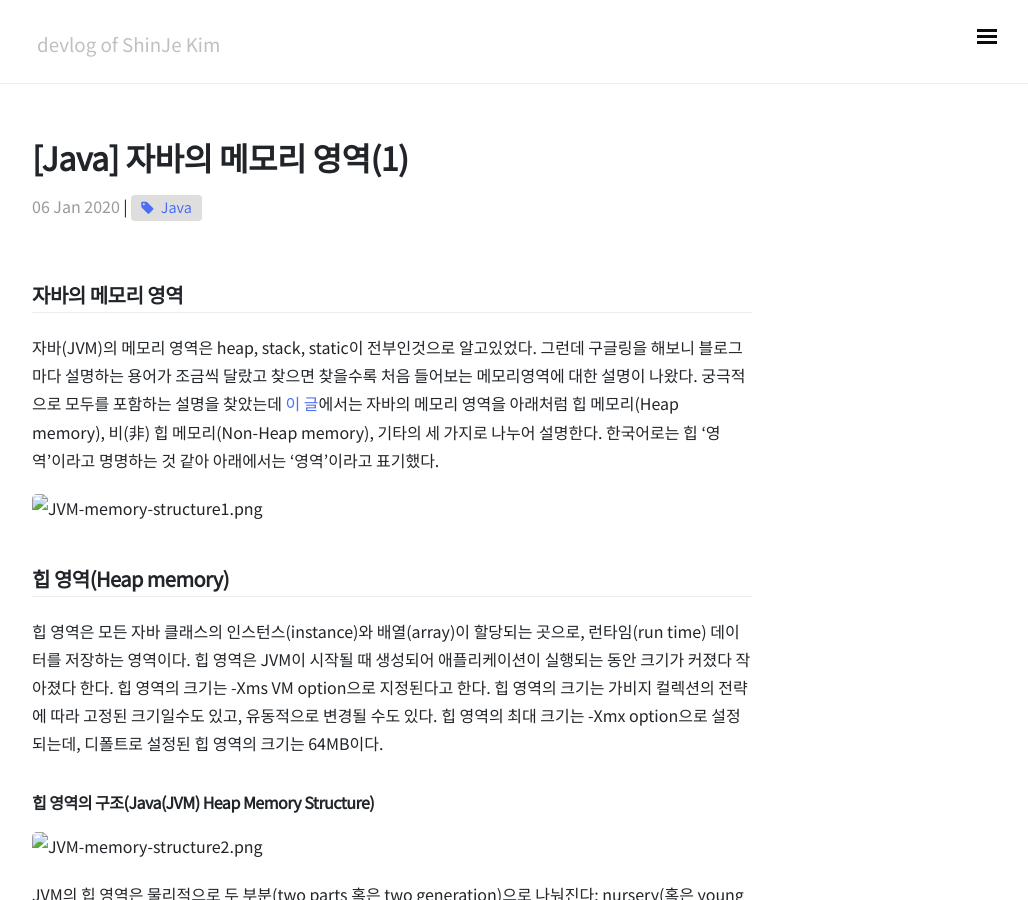
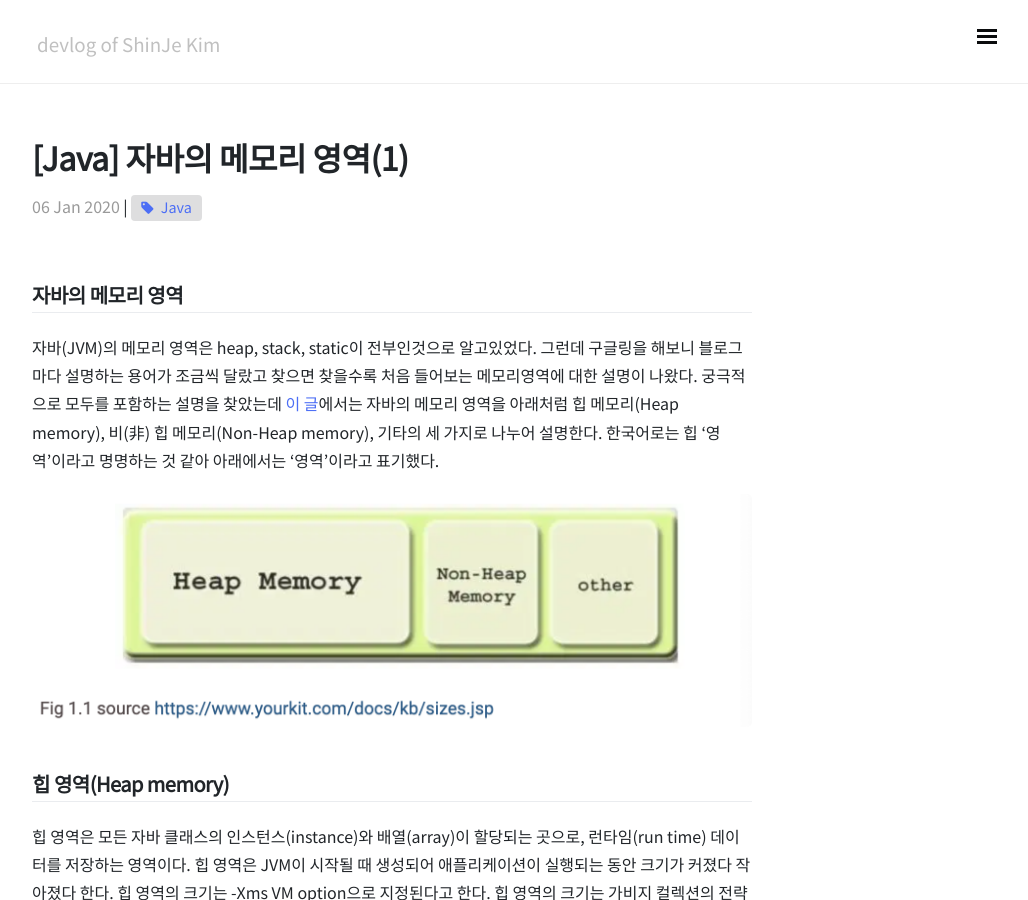
Before and after one commit to ShinJeKim/ShinJeKim.github.io, a Jekyll site: the page built from _posts/Java/2020-01-06-자바의 메모리 영역(1).md, in a window 1280 px wide and 900 px high. Shown: the whole window, without its empty margins (248-1276 px from the left). Built offline with Jekyll 4.4.1, drawn with Linux system fonts in a browser that asks for light colours; nearby versions of some CDN libraries; comment, search, counter and statistics services are not loaded.

Commit message:
이미지 경로 수정

```diff
--- a/_posts/Java/2020-01-06-자바의 메모리 영역(1).md
+++ b/_posts/Java/2020-01-06-자바의 메모리 영역(1).md
@@ -9,13 +9,13 @@ comments: true
 ## 자바의 메모리 영역
 자바(JVM)의 메모리 영역은 heap, stack, static이 전부인것으로 알고있었다. 그런데 구글링을 해보니 블로그마다 설명하는 용어가 조금씩 달랐고 찾으면 찾을수록 처음 들어보는 메모리영역에 대한 설명이 나왔다. 궁극적으로 모두를 포함하는 설명을 찾았는데 [이 글](https://betsol.com/2017/06/java-memory-management-for-java-virtual-machine-jvm/)에서는 자바의 메모리 영역을 아래처럼 힙 메모리(Heap memory), 비(非) 힙 메모리(Non-Heap memory), 기타의 세 가지로 나누어 설명한다. 한국어로는 힙 '영역'이라고 명명하는 것 같아 아래에서는 '영역'이라고 표기했다.
 
-![JVM-memory-structure1.png](/res/JVM-memory-structure1.png)
+![JVM-memory-structure1.png](/resources/images/JVM-memory-structure1.png)
 
 ## 힙 영역(Heap memory)
 힙 영역은 모든 자바 클래스의 인스턴스(instance)와 배열(array)이 할당되는 곳으로, 런타임(run time) 데이터를 저장하는 영역이다. 힙 영역은 JVM이 시작될 때 생성되어 애플리케이션이 실행되는 동안 크기가 커졌다 작아졌다 한다. 힙 영역의 크기는 -Xms VM option으로 지정된다고 한다. 힙 영역의 크기는 가비지 컬렉션의 전략에 따라 고정된 크기일수도 있고, 유동적으로 변경될 수도 있다. 힙 영역의 최대 크기는 -Xmx option으로 설정되는데, 디폴트로 설정된 힙 영역의 크기는 64MB이다.
 
 #### 힙 영역의 구조(Java(JVM) Heap Memory Structure)
-![JVM-memory-structure2.png](/res/JVM-memory-structure2.png)
+![JVM-memory-structure2.png](/resources/images/JVM-memory-structure1.png)
 
 JVM의 힙 영역은 물리적으로 두 부분(two parts 혹은 two generation)으로 나눠진다: nursery(혹은 young space/young generation) 파트와 old space(혹은 old generation)이다.
 
```
Also changed, not shown: resources/images/JVM-memory-structure1.png (renamed from _posts/Java/res/JVM-memory-structure1.png), resources/images/JVM-memory-structure2.png (renamed from _posts/Java/res/JVM-memory-structure2.png).
